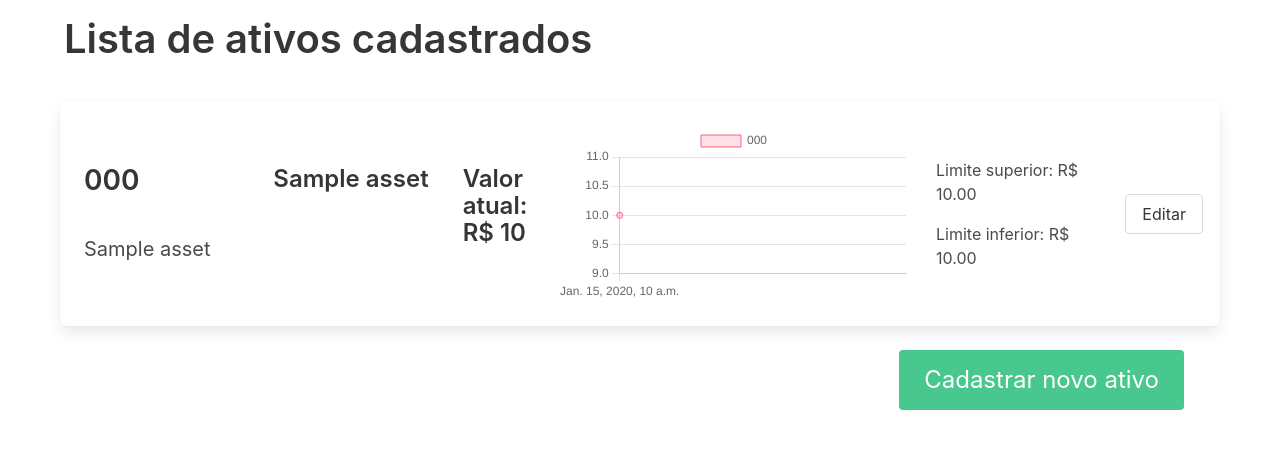
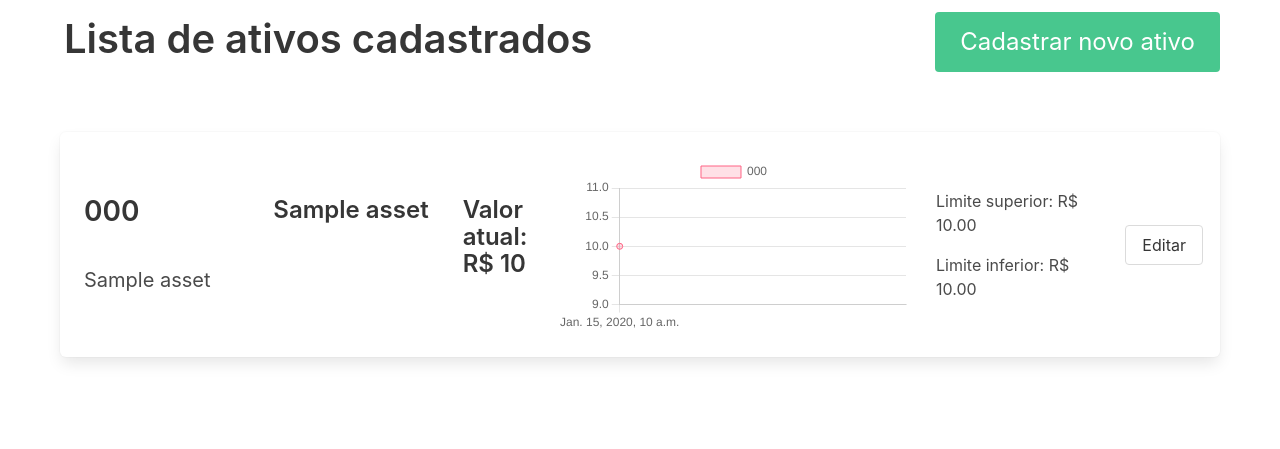
Before and after one commit to rafaelcnagy/b3-simple-asset-monitor, a Django app: template interface/templates/interface/view_list.html in a window 1280 px wide. Shown: the part 64-513 px from the top of the page. Run offline with Django 4.2, Linux system fonts and the light colour scheme; the template is opened without the code that fills it: most values are stand-ins (such as "Sample title", 1, 10 or a date in 2020); some libraries are stand-ins or nearby versions.

Commit message:
Move add button to top

```diff
--- a/interface/templates/interface/view_list.html
+++ b/interface/templates/interface/view_list.html
@@ -4,8 +4,12 @@
 
 {% block content %}
 <div>
-
-    <h1 class="title is-2 p-4">Lista de ativos cadastrados</h1>
+    <div class="is-flex is-justify-content-space-between">
+        <h1 class="title is-2 p-4">Lista de ativos cadastrados</h1>
+        <div class="px-3 pt-3 pb-6">
+            <a class="button is-success is-large is-pulled-right" href="{% url 'register' %}">Cadastrar novo ativo</a>
+        </div>
+    </div>
 
     {% if messages %}
         <ul id="messages">
@@ -66,11 +70,6 @@
         </div>
     {% endfor %}
     </div>
-
-    <div class="px-6 pt-3 pb-6">
-        <a class="button is-success is-large is-pulled-right" href="{% url 'register' %}">Cadastrar novo ativo</a>
-    </div>
-
 </div>
 
 <script src="https://cdn.jsdelivr.net/npm/chart.js"></script>
```
